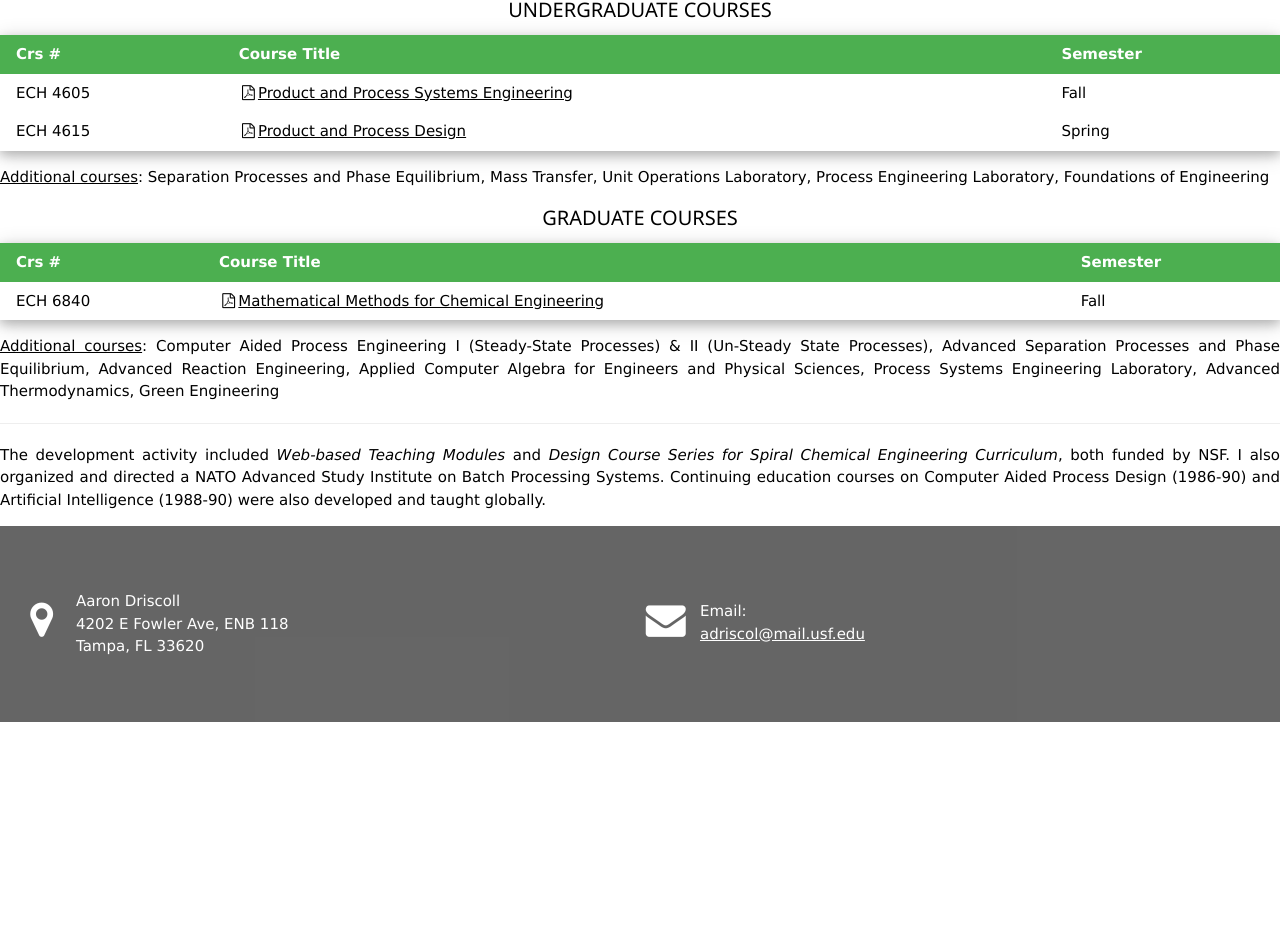
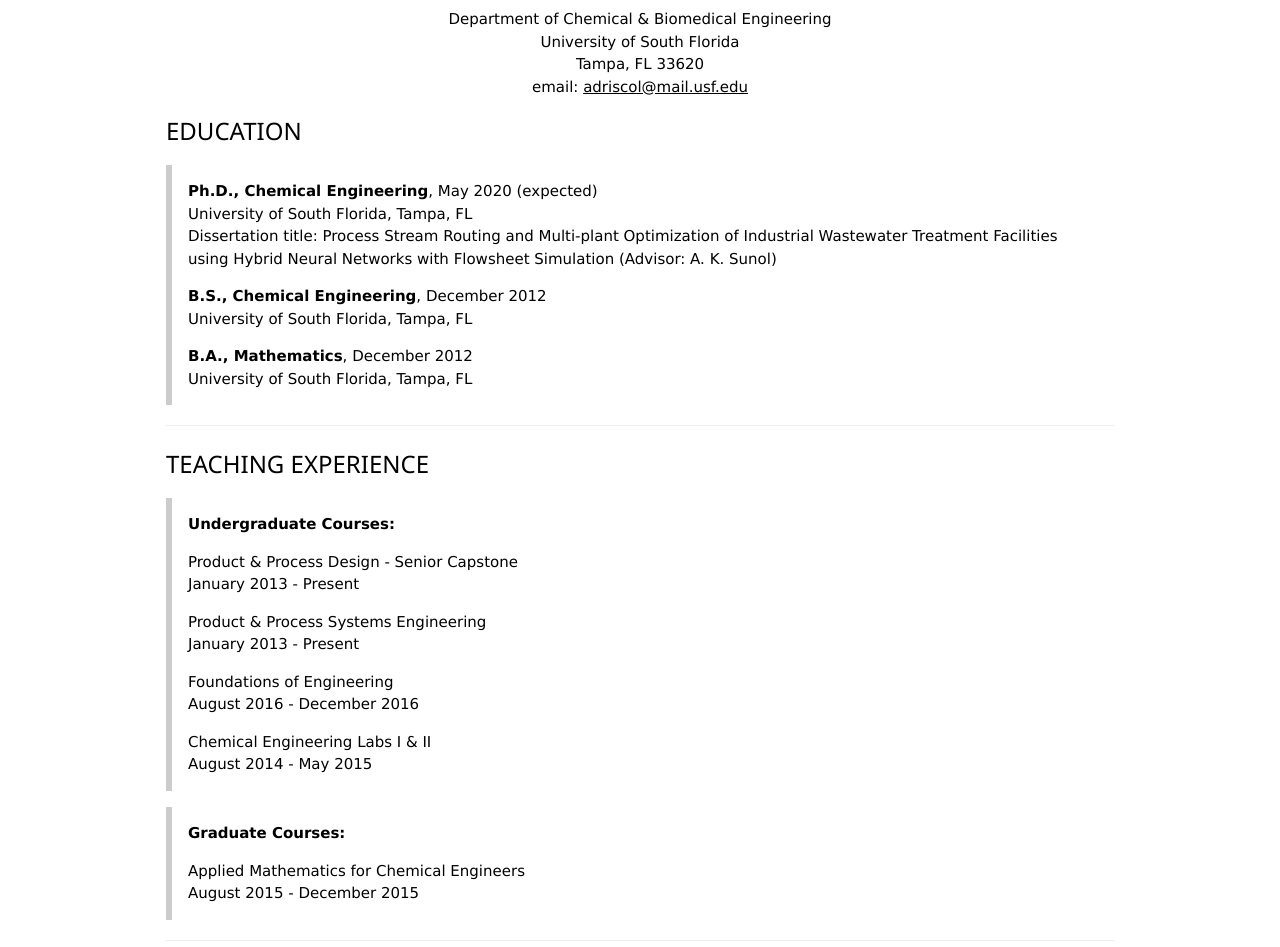
Before and after one commit to adriscol/adriscol.github.io, a plain HTML site: page curriculum-vitae.htm in a window 1280 px wide. Shown: the part 126-1073 px from the top of the page. Before the commit the page ends 848 px from the top, so only its background shows below. Drawn offline with nearby package versions, Linux system fonts and the light colour scheme.

Commit message:
Add files via upload

```diff
--- a/curriculum-vitae.htm
+++ b/curriculum-vitae.htm
@@ -8,38 +8,6 @@
 <link rel="stylesheet" href="efes.css">
 <script src="efes.js"></script>
 <style>
-/* Create a Parallax Effect */
-.bgimg-1, .bgimg-2, .bgimg-3 {
-    background-attachment: fixed;
-    background-position: center;
-    background-repeat: no-repeat;
-    background-size: cover;
-}
-
-/* First image (Logo. Full height) */
-.bgimg-1 {
-    background-image: url("images/EFES_Group.jpeg");
-    min-height: 100%;
-}
-
-/* Second image (Portfolio) */
-.bgimg-2 {
-    background-image: url("images/Calorimeter.jpg");
-    min-height: 400px;
-}
-
-/* Third image (Contact) */
-.bgimg-3 {
-    background-image: url("images/Engineering Building.jpg");
-    min-height: 400px;
-}
-
-/* Turn off parallax scrolling for tablets and phones */
-@media only screen and (max-device-width: 1024px) {
-    .bgimg-1, .bgimg-2, .bgimg-3 {
-        background-attachment: scroll;
-    }
-}
 </style>
 
 <body>
@@ -75,44 +43,63 @@
 
 
 
-
-  <h3 class="w3-center">TEACHING ACTIVITIES</h3>
-  <p class="w3-justify">Over the years, I enjoyed teaching and developing new courses, both at the undergraduate and graduate levels. My regular teaching assignment has been the <b>capstone design series</b> that evolved from process design to incorporate product design principles. The list includes:
-  <h4 class="w3-center">UNDERGRADUATE COURSES</h3>
-  <table class="w3-table w3-card-4">
-    <tr class="w3-green">
-      <th>Crs #</th>
-      <th>Course Title</th>
-      <th>Semester</th>
-    </tr>
-    <tr>
-      <td>ECH&nbsp;4605</td>
-      <td><a href="Courses/PnP.pdf" target="_blank"><i class="fa fa-file-pdf-o fa-fw"></i>Product and Process Systems Engineering</a></td>
-      <td>Fall</td>
-    </tr>
-    <tr>
-      <td>ECH&nbsp;4615</td>
-      <td><a href="Courses/PlantDesign.pdf" target="_blank"><i class="fa fa-file-pdf-o fa-fw"></i>Product and Process Design</a></td>
-      <td>Spring</td>
-    </tr>
-  </table>
-  <p class="w3-justify"><u>Additional courses</u>: Separation Processes and Phase Equilibrium, Mass Transfer, Unit Operations Laboratory, Process Engineering Laboratory, Foundations of Engineering</p>
-  <h4 class="w3-center">GRADUATE COURSES</h3>
-  <table class="w3-table w3-card-4">
-    <tr class="w3-green">
-      <th>Crs #</th>
-      <th>Course Title</th>
-      <th>Semester</th>
-    </tr>
-    <tr>
-      <td>ECH&nbsp;6840</td>
-      <td><a href="Courses/MathMethods.pdf" target="_blank"><i class="fa fa-file-pdf-o fa-fw"></i>Mathematical Methods for Chemical Engineering</a></td>
-      <td>Fall</td>
-    </tr>
-  </table>
-  <p class="w3-justify"><u>Additional courses</u>: Computer Aided Process Engineering I (Steady-State Processes) & II (Un-Steady State Processes), Advanced Separation Processes and Phase Equilibrium, Advanced Reaction Engineering, Applied Computer Algebra for Engineers and Physical Sciences, Process Systems Engineering Laboratory, Advanced Thermodynamics, Green Engineering</p>
+<!-- Container  -->
+<div class="w3-content w3-container w3-padding-64">
+  <h2 class="w3-center">VITA of AARON C. DRISCOLL</h3>
+  <p class="w3-center">
+    Department of Chemical & Biomedical Engineering<br>
+    University of South Florida<br>
+    Tampa, FL 33620<br>
+    email: <a href="mailto:adriscol@mail.usf.edu">adriscol@mail.usf.edu</a>
+  </p>
+  <h3>EDUCATION</h3>
+  <div class="w3-panel w3-leftbar">
+    <p>
+      <b>Ph.D., Chemical Engineering</b>, May 2020 (expected)<br>
+      University of South Florida, Tampa, FL<br>
+      Dissertation title: Process Stream Routing and Multi-plant Optimization of Industrial Wastewater Treatment Facilities using Hybrid Neural Networks with Flowsheet Simulation (Advisor: A. K. Sunol)
+    </p>
+    <p>
+      <b>B.S., Chemical Engineering</b>, December 2012<br>
+      University of South Florida, Tampa, FL<br>
+    </p>
+    <p>
+      <b>B.A., Mathematics</b>, December 2012<br>
+      University of South Florida, Tampa, FL<br>
+    </p>
+  </div>
   <hr>
-  <p class="w3-justify">The development activity included <em>Web-based Teaching Modules</em> and <em>Design Course Series for Spiral Chemical Engineering Curriculum</em>, both funded by NSF. I also organized and directed a NATO Advanced Study Institute on Batch Processing Systems. Continuing education courses on Computer Aided Process Design (1986-90) and Artificial Intelligence (1988-90) were also developed and taught globally.</p>
+  <h3>TEACHING EXPERIENCE</h3>
+  <div class="w3-panel w3-leftbar">
+  <p><b>Undergraduate Courses:</b></p>
+    <p>
+      Product &amp; Process Design - Senior Capstone<br>
+      January 2013 - Present
+    </p>
+    <p>
+      Product &amp; Process Systems Engineering<br>
+      January 2013 - Present
+    </p>
+    <p>
+      Foundations of Engineering<br>
+      August 2016 - December 2016
+    </p>
+    <p>
+      Chemical Engineering Labs I & II<br>
+      August 2014 - May 2015
+    </p>
+  </div>
+  <div class="w3-panel w3-leftbar">
+  <p><b>Graduate Courses:</b></p>
+    <p>
+      Applied Mathematics for Chemical Engineers<br>
+      August 2015 - December 2015
+    </p>
+  </div>
+  <hr>
+  <h3>CONFERENCE PRESENTATIONS</h3>
+  <div class="w3-panel w3-leftbar">
+    <p></p>
 </div>
 
 
```
